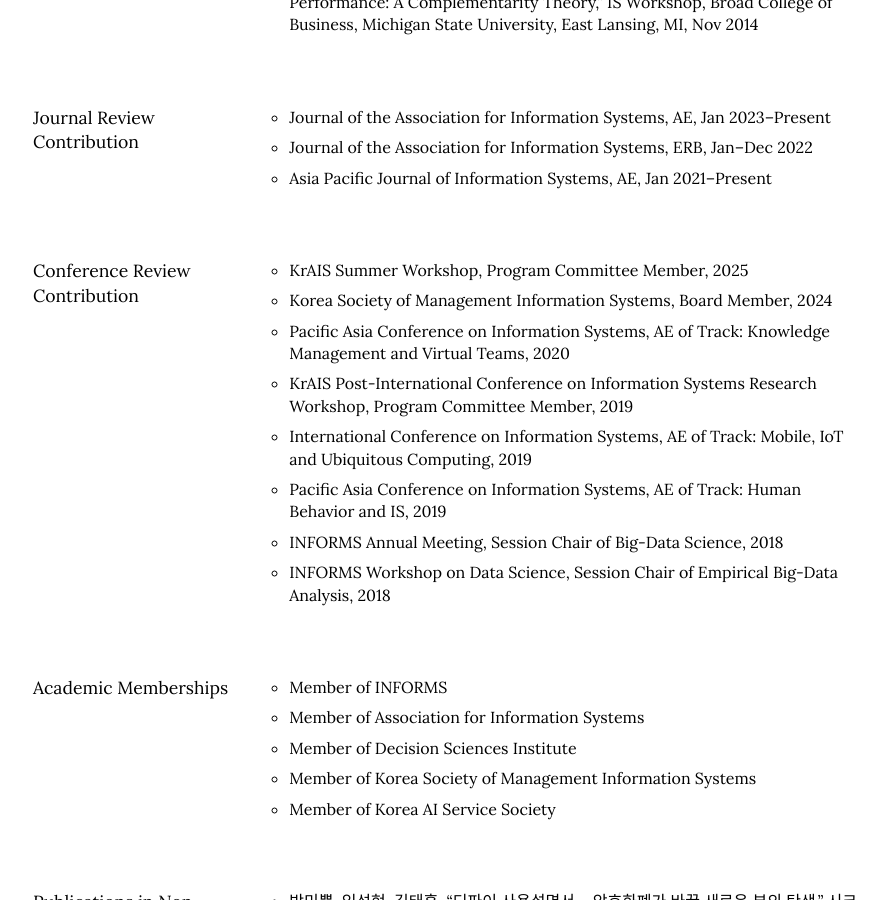
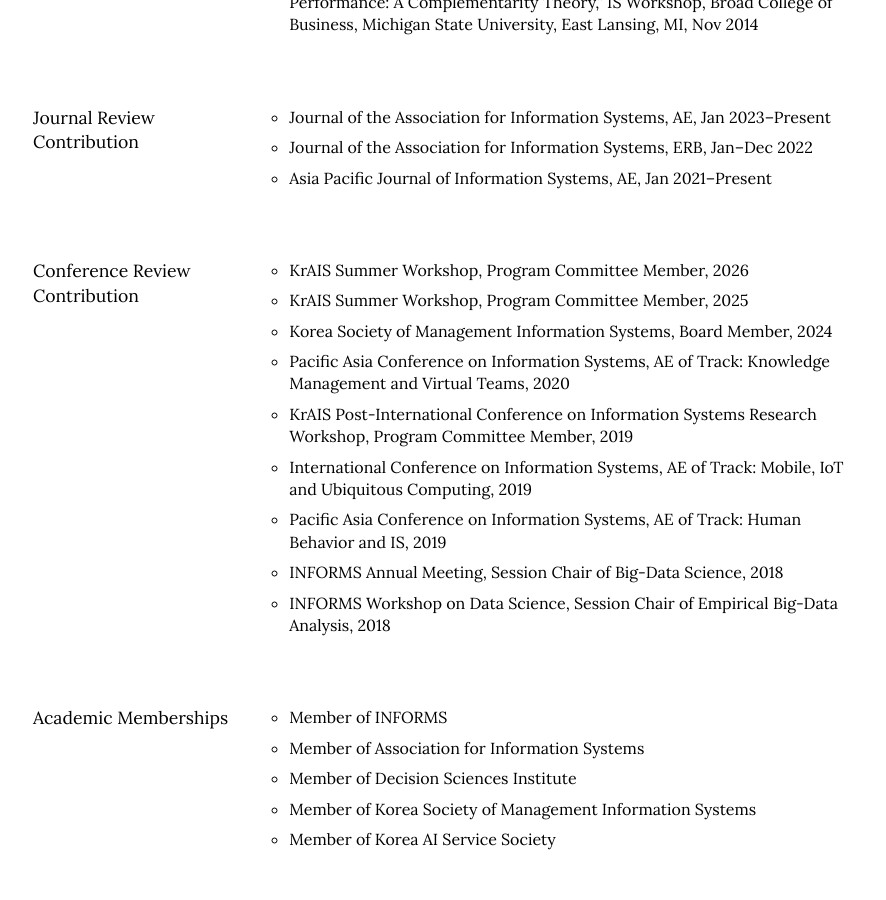
Before and after one commit to istaehun/taehun, a Jekyll site: the page built from index.html, in a window 1280 px wide and 900 px high, scrolled down 6330 px. Shown: the whole window, without its empty margins (187-1073 px from the left). Built offline with Jekyll 4.4.1, drawn with Linux system fonts in a browser that asks for light colours; nearby versions of some CDN libraries.

Commit message:
Add 2026 program committee member role

```diff
--- a/_data/research.yml
+++ b/_data/research.yml
@@ -86,6 +86,7 @@
 -
     sub-title: Conference Review Contribution
     list:
+    - "KrAIS Summer Workshop, Program Committee Member, 2026"
     - "KrAIS Summer Workshop, Program Committee Member, 2025"
     - "Korea Society of Management Information Systems, Board Member, 2024"
     - "Pacific Asia Conference on Information Systems, AE of Track: Knowledge Management and Virtual Teams, 2020"
```
